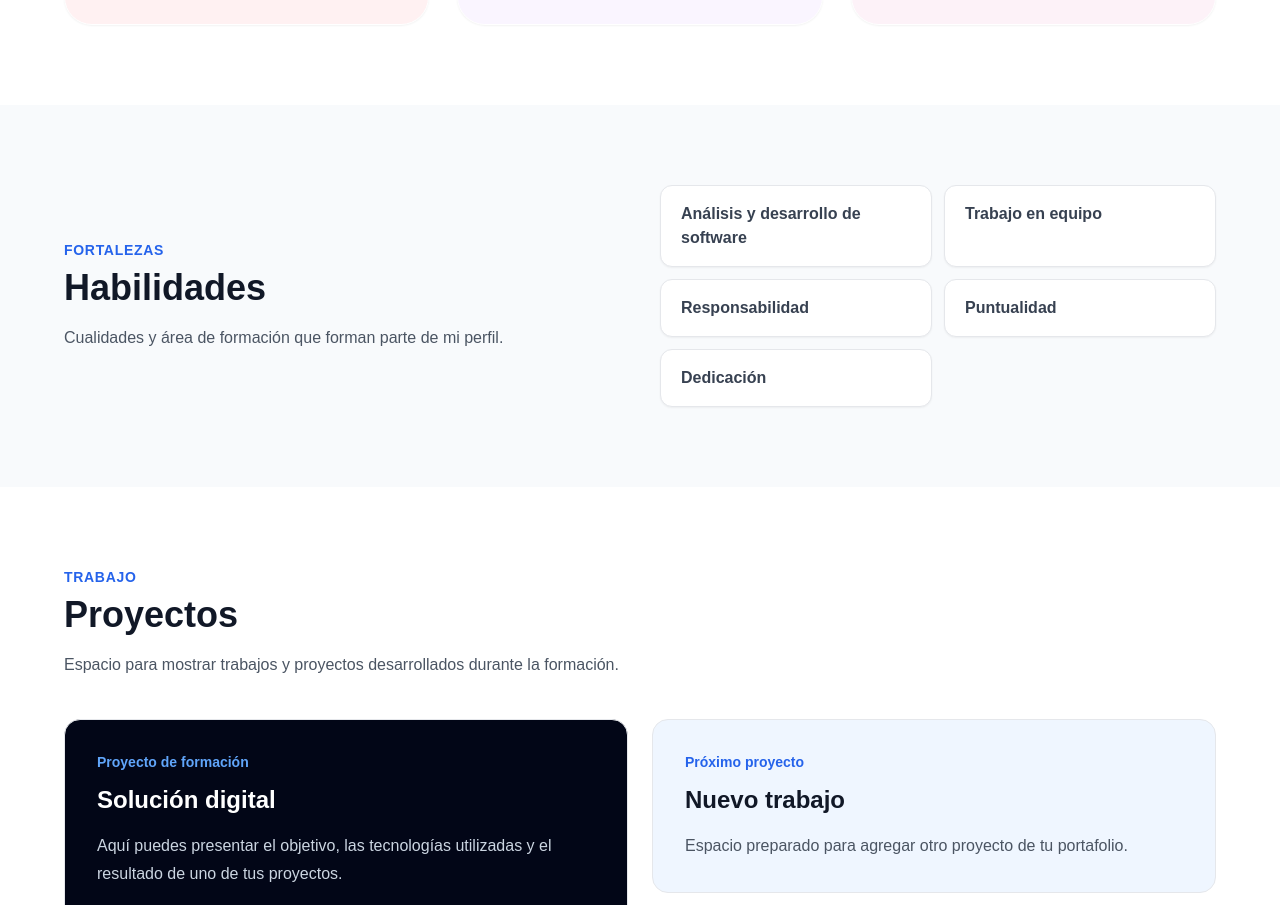
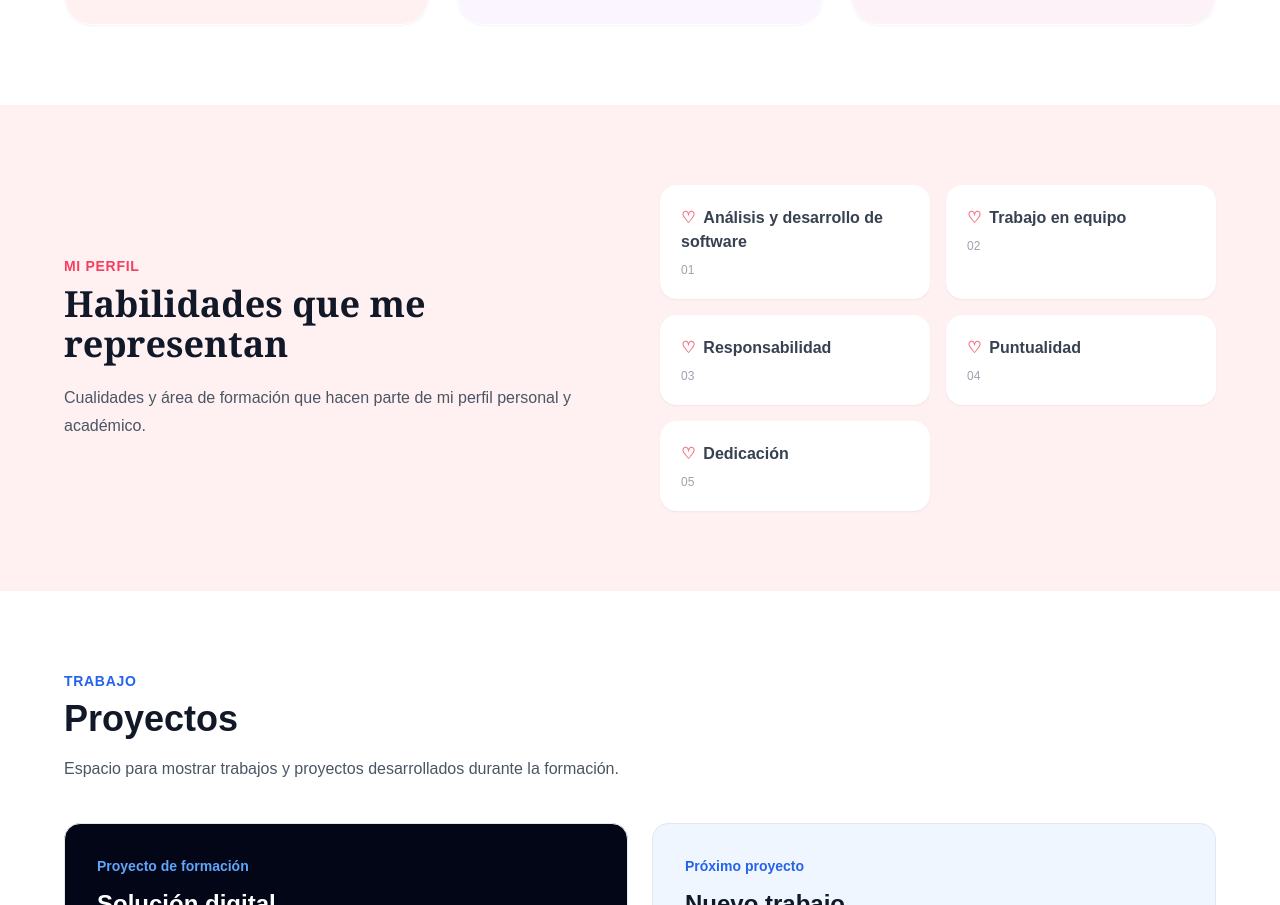
Before and after one commit to hinestrozadayana870-lang/Portafolio, a React (Vite) app: page / in a window 1280 px wide. Shown: the part 1308-2213 px from the top of the page. Built offline with nearby package versions, Linux system fonts and the light colour scheme.

Commit message:
Aplicar estilo femenino al portafolio

```diff
--- a/src/components/Habilidades.jsx
+++ b/src/components/Habilidades.jsx
@@ -8,22 +8,32 @@ const habilidades = [
 
 const Habilidades = () => {
   return (
-    <section id="habilidades" className="bg-slate-50 px-6 py-20">
+    <section id="habilidades" className="bg-rose-50 px-6 py-20">
       <article className="mx-auto grid max-w-6xl gap-10 md:grid-cols-2 md:items-center">
         <section>
-          <p className="text-sm font-bold uppercase tracking-wider text-blue-600">Fortalezas</p>
-          <h2 className="mt-2 text-3xl font-extrabold text-gray-900 md:text-4xl">
-            Habilidades
+          <p className="text-sm font-bold uppercase tracking-wider text-rose-500">
+            Mi perfil
+          </p>
+          <h2 className="mt-2 font-serif text-4xl font-bold text-gray-900">
+            Habilidades que me representan
           </h2>
-          <p className="mt-4 leading-7 text-gray-600">
-            Cualidades y área de formación que forman parte de mi perfil.
+          <p className="mt-5 max-w-xl leading-7 text-gray-600">
+            Cualidades y área de formación que hacen parte de mi perfil
+            personal y académico.
           </p>
         </section>
 
-        <ul className="grid gap-3 sm:grid-cols-2">
-          {habilidades.map((habilidad) => (
-            <li key={habilidad} className="rounded-xl border border-gray-200 bg-white px-5 py-4 font-semibold text-gray-700 shadow-sm">
+        <ul className="grid gap-4 sm:grid-cols-2">
+          {habilidades.map((habilidad, indice) => (
+            <li
+              key={habilidad}
+              className="rounded-2xl border border-white bg-white px-5 py-5 font-semibold text-gray-700 shadow-sm"
+            >
+              <span className="mr-2 text-rose-400">♡</span>
               {habilidad}
+              <span className="mt-2 block text-xs font-normal text-gray-400">
+                0{indice + 1}
+              </span>
             </li>
           ))}
         </ul>
```
